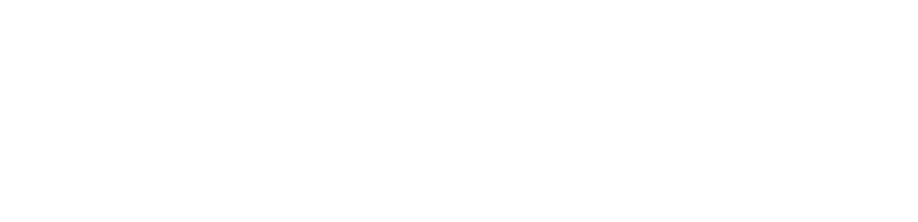
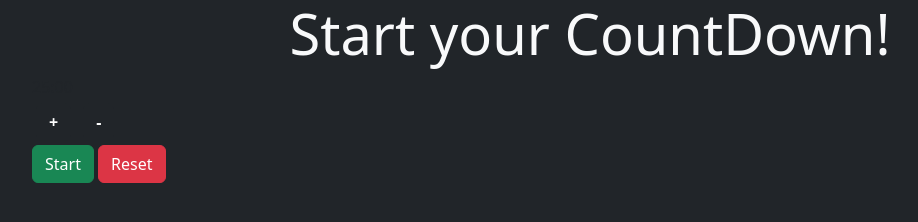
Before and after one commit to spacekraut/countdown, a plain HTML site: page index.html in a window 1280 px wide. Shown: the whole page, without its empty margins (50-968 px from the left). Drawn offline with nearby package versions, Linux system fonts and the light colour scheme.

Commit message:
html done

```diff
--- a/index.html
+++ b/index.html
@@ -1,11 +1,48 @@
 <!DOCTYPE html>
 <html lang="en">
-<head>
-    <meta charset="UTF-8">
-    <meta name="viewport" content="width=device-width, initial-scale=1.0">
-    <title>Document</title>
-</head>
-<body>
+  <head>
+    <meta charset="UTF-8" />
+    <meta name="viewport" content="width=device-width, initial-scale=1.0" />
+    <link
+      href="https://cdn.jsdelivr.net/npm/bootstrap@5.3.2/dist/css/bootstrap.min.css"
+      rel="stylesheet"
+      integrity="sha384-T3c6CoIi6uLrA9TneNEoa7RxnatzjcDSCmG1MXxSR1GAsXEV/Dwwykc2MPK8M2HN"
+      crossorigin="anonymous"
+    />
+    <link rel="stylesheet" href="style.css" />
+    <script src="https://code.jquery.com/jquery-2.2.0.min.js"></script>
+    <title>jQuery CountDown</title>
+  </head>
+  <body class="bg-dark">
+    <header>
+      <h1 class="text-center text-light display-4">Start your CountDown!</h1>
+    </header>
+    <div class="container">
+      <div class="screen">25:00</div>
 
-</body>
+      <div class="volume">
+        <button
+          class="btn btn-dark mx-1 fw-bolder"
+          id="plus-w"
+          onclick="Volume(this)"
+        >
+          +
+        </button>
+
+        <button
+          class="btn btn-dark my-1 mx-1 fw-bolder"
+          id="min-w"
+          onclick="Volume(this)"
+        >
+          -
+        </button>
+      </div>
+
+      <button class="startBtn btn btn-success" onclick="start()">Start</button>
+
+      <button class="btn btn-danger resetBtn" onclick="reset()">Reset</button>
+    </div>
+
+    <script src="script.js"></script>
+  </body>
 </html>
```
